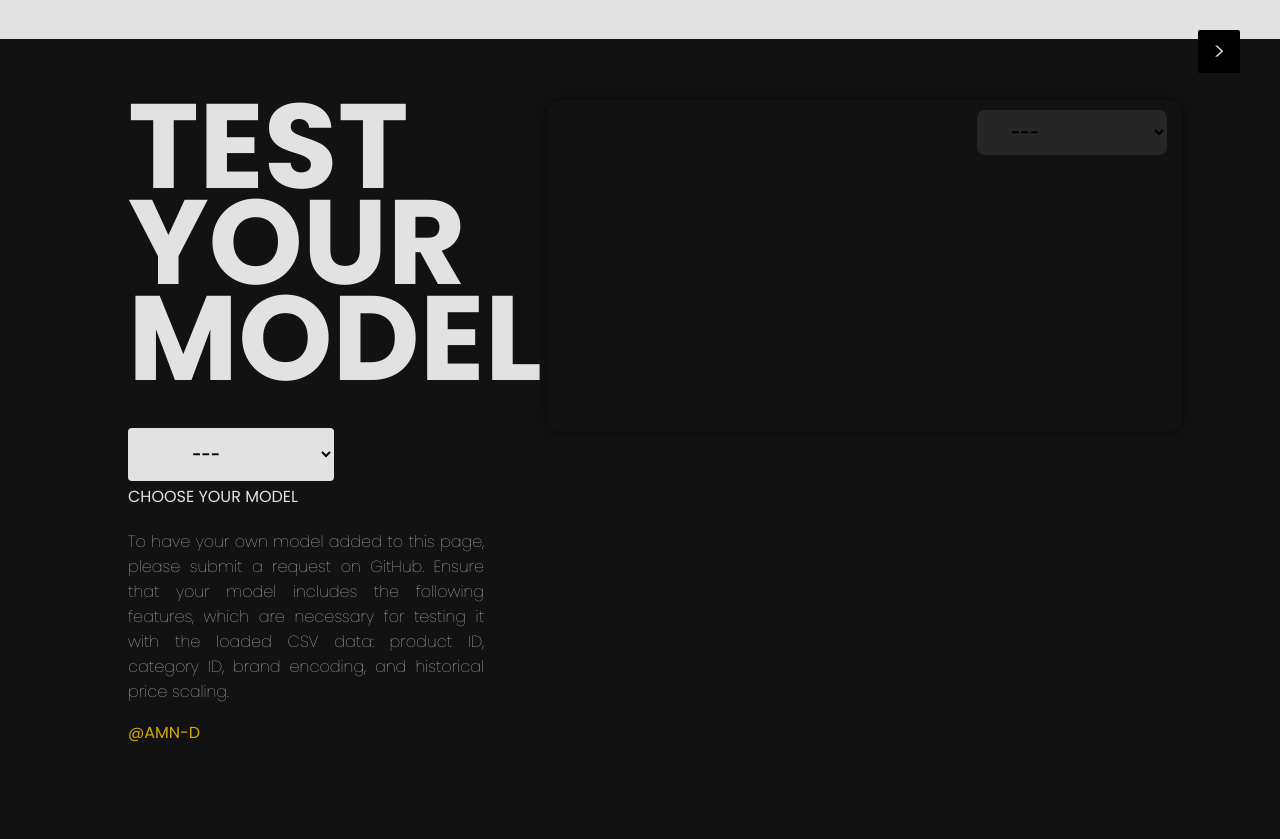
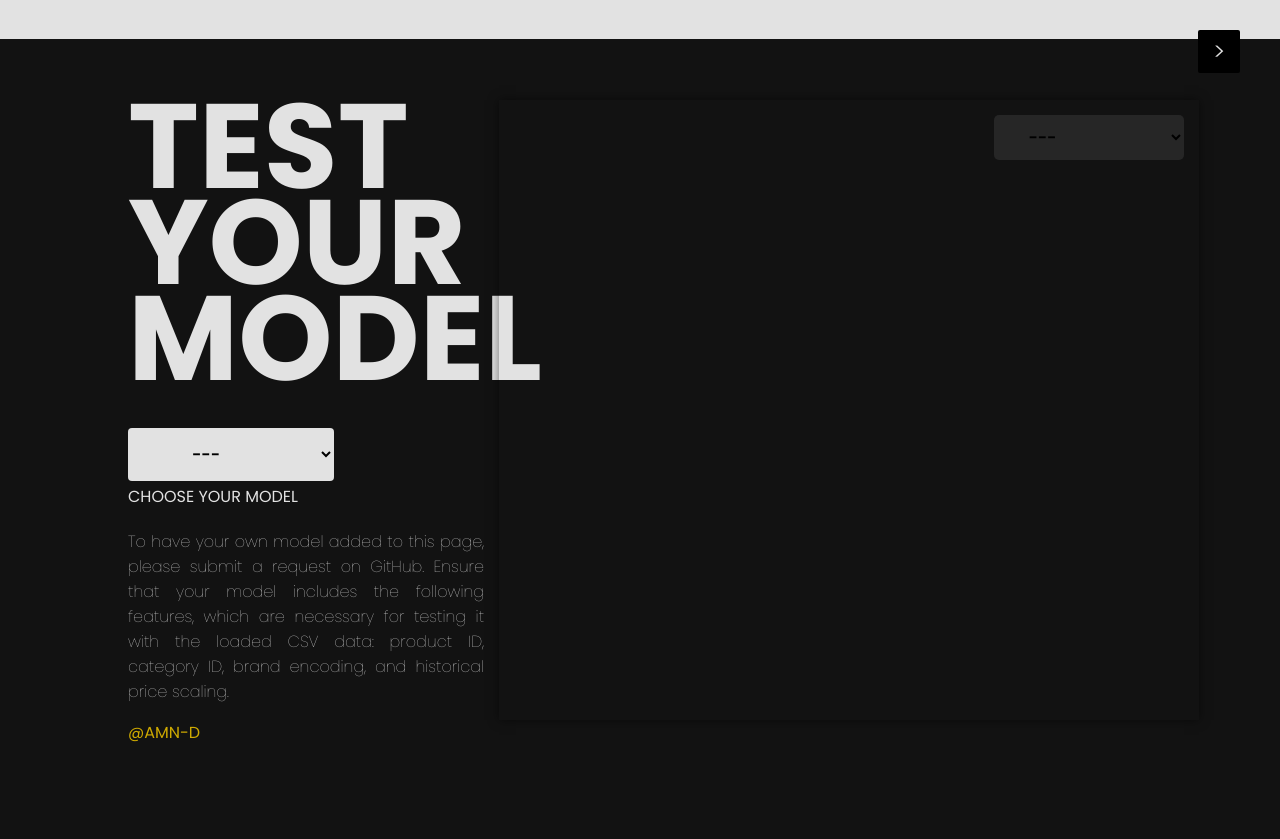
Before and after one commit to AMN-D/PRICEOPTIM, a Django app: template price_optimisation/files/templates/home.html in a window 1280 px wide. Shown: the part 687-1526 px from the top of the page. Run offline with Django 4.2, Linux system fonts and the light colour scheme; the template is opened without the code that fills it, so the values that code supplies are empty; a map, chart or similar area stays blank; some web fonts are replaced.

Commit message:
created main landing page

```diff
--- a/price_optimisation/files/static/chart.js
+++ b/price_optimisation/files/static/chart.js
@@ -1,23 +1,181 @@
+var currentChart = null;
+
+function reloadVisualizationDisplay() {
+    if (currentChart) {
+        currentChart.destroy();
+    }
+    var canvas = document.getElementById('plotCanvas');
+    var ctx = canvas.getContext('2d');
+    ctx.clearRect(0, 0, canvas.width, canvas.height);
+}
+
+function pltBarChart(actualData, predictedData) {
+
+    actualData = JSON.parse(actualData);
+    predictedData = JSON.parse(predictedData);
+
+    var canvas = document.getElementById('plotCanvas');
+    var ctx = canvas.getContext('2d');
+
+    var canvasWidth = 700;
+    var canvasHeight = 600;
+    canvas.width = canvasWidth;
+    canvas.height = canvasHeight;
+
+    var data = {
+        labels: actualData.map((value, index) => index), // Assuming index as labels
+        datasets: [{
+            label: 'Actual Data',
+            backgroundColor: 'rgba(207, 170, 1, 0.8)', // Adjust color as needed
+            data: actualData
+        }, {
+            label: 'Predicted Data',
+            backgroundColor: 'rgba(226, 226, 226, 0.8)', // Adjust color as needed
+            data: predictedData
+        }]
+    };
+    var options = {
+        scales: {
+            x: {
+                type: 'linear',
+                position: 'bottom'
+            },
+            y: {
+                type: 'linear',
+                position: 'left'
+            }
+        }
+    };
+
+    currentChart = new Chart(ctx, {
+        type: 'bar',
+        data: data,
+        options: options
+    });
+
+}
+
+function pltLineplot(actualData, predictedData) {
+
+    actualData = JSON.parse(actualData);
+    predictedData = JSON.parse(predictedData);
+
+    var canvas = document.getElementById('plotCanvas');
+    var ctx = canvas.getContext('2d');
+
+    var canvasWidth = 700;
+    var canvasHeight = 600;
+    canvas.width = canvasWidth;
+    canvas.height = canvasHeight;
+
+    var data = {
+        labels: actualData.map((value, index) => index),
+        datasets: [{
+            label: 'Actual Data',
+            borderColor: 'rgba(207, 170, 1, 0.8)',
+            data: actualData
+        }, {
+            label: 'Predicted Data',
+            borderColor: 'rgba(54, 162, 235, 0.8)',
+            data: predictedData
+        }]
+    };
+
+    var options = {
+        scales: {
+            x: {
+                type: 'linear',
+                position: 'bottom'
+            },
+            y: {
+                type: 'linear',
+                position: 'left'
+            }
+        }
+    };
+
+    currentChart = new Chart(ctx, {
+        type: 'line',
+        data: data,
+        options: options
+    });
+
+}
+
+function pltScatterplot(actualData, predictedData) {
+    // Parse actual and predicted data from string to array
+    actualData = JSON.parse(actualData);
+    predictedData = JSON.parse(predictedData);
+
+    // Get canvas element
+    var canvas = document.getElementById('plotCanvas');
+    var ctx = canvas.getContext('2d');
+
+    var canvasWidth = 700;
+    var canvasHeight = 600;
+    canvas.width = canvasWidth;
+    canvas.height = canvasHeight;
+
+    var data = {
+        datasets: [{
+            label: 'SCATTERPLOT',
+            backgroundColor: 'rgba(207, 170, 1, 0.8)',
+            data: actualData.map((value, index) => ({ x: value, y: predictedData[index] }))
+        }]
+    };
+
+    var options = {
+        scales: {
+            x: {
+                type: 'linear',
+                position: 'bottom'
+            },
+            y: {
+                type: 'linear',
+                position: 'left'
+            }
+        }
+    };
+
+    currentChart = new Chart(ctx, {
+        type: 'scatter',
+        data: data,
+        options: options
+    });
+
+}
+
+
+
 function printSelectedValue(actualData, predictedData) {
-    // Get the selected value from the dropdown
     var selectedValue = document.getElementById('visualSelector').value;
     var selectedModelValue = document.getElementById('modelSelector').value;
 
+    reloadVisualizationDisplay();
+
     if (selectedModelValue === '0') {
-        console.log("No model selected");
-        return;
-    }
-
-    var canvas = document.getElementById('plotCanvas');
-
-    if (selectedValue === '0') {
-        canvas.style.backgroundColor = 'red';
-        console.log("value 0:", actualData);
-    } else if (selectedValue === '1') {
-        canvas.style.backgroundColor = 'blue';
-        console.log("value 1:", predictedData);
-    } else if (selectedValue === '2') {
-        canvas.style.backgroundColor = 'green';
-        console.log("value 2:");
+        reloadVisualizationDisplay();
+        // Trigger a change event on the "visualSelector" element
+        const visualSelector = document.getElementById('visualSelector');
+        visualSelector.value = '0';
+        visualSelector.dispatchEvent(new Event('change'));
+    } else {
+        switch(selectedValue) {
+            case '0':
+                console.log("value 0:");
+                reloadVisualizationDisplay();
+                break;
+            case '1':
+                pltScatterplot(actualData, predictedData);
+                break;
+            case '2':
+                pltLineplot(actualData, predictedData);
+                break;
+            case '3':
+                pltBarChart(actualData, predictedData);
+                break;
+            default:
+                console.log("Invalid value");
+        }
     }
 }
--- a/price_optimisation/files/static/script.js
+++ b/price_optimisation/files/static/script.js
@@ -1,118 +1,3 @@
-/*
-var currentChart = null;
-
-function reloadVisualizationDisplay() {
-    if (currentChart) {
-        currentChart.destroy();
-    }
-    var canvas = document.getElementById('PlotCanvas');
-    var ctx = canvas.getContext('2d');
-    ctx.clearRect(0, 0, canvas.width, canvas.height);
-}
-
-function showScatterPlot(actualData, predictedData) {
-    reloadVisualizationDisplay();
-    var ctx = document.getElementById('PlotCanvas').getContext('2d');
-    var data = {
-        datasets: [{
-            label: 'Scatter Plot',
-            backgroundColor: 'rgba(255, 99, 132, 1)', // Adjust color as needed
-            data: actualData.map((value, index) => ({ x: value, y: predictedData[index] }))
-        }]
-    };
-    var options = {
-        scales: {
-            x: {
-                type: 'linear',
-                position: 'bottom'
-            },
-            y: {
-                type: 'linear',
-                position: 'left'
-            }
-        }
-    };
-    currentChart = new Chart(ctx, {
-        type: 'scatter',
-        data: data,
-        options: options
-    });
-    document.getElementById('visualization-btn').textContent = "Scatter Plot ▼";
-}
-
-function showLinePlot(actualData, predictedData) {
-    reloadVisualizationDisplay();
-    var ctx = document.getElementById('PlotCanvas').getContext('2d');
-    var data = {
-        labels: actualData.map((value, index) => index), // Assuming index as labels
-        datasets: [{
-            label: 'Actual Data',
-            borderColor: 'rgba(255, 99, 132, 1)',
-            data: actualData
-        }, {
-            label: 'Predicted Data',
-            borderColor: 'rgba(54, 162, 235, 1)',
-            data: predictedData
-        }]
-    };
-    var options = {
-        scales: {
-            x: {
-                type: 'linear',
-                position: 'bottom'
-            },
-            y: {
-                type: 'linear',
-                position: 'left'
-            }
-        }
-    };
-    currentChart = new Chart(ctx, {
-        type: 'line',
-        data: data,
-        options: options
-    });
-    document.getElementById('visualization-btn').textContent = "Line Plot ▼";
-}
-
-function showBarChart(actualData, predictedData) {
-    reloadVisualizationDisplay();
-    var ctx = document.getElementById('PlotCanvas').getContext('2d');
-    var data = {
-        labels: actualData.map((value, index) => index), // Assuming index as labels
-        datasets: [{
-            label: 'Actual Data',
-            backgroundColor: 'rgba(255, 99, 132, 0.6)', // Adjust color as needed
-            data: actualData
-        }, {
-            label: 'Predicted Data',
-            backgroundColor: 'rgba(54, 162, 235, 0.6)', // Adjust color as needed
-            data: predictedData
-        }]
-    };
-    var options = {
-        scales: {
-            x: {
-                type: 'linear',
-                position: 'bottom'
-            },
-            y: {
-                type: 'linear',
-                position: 'left'
-            }
-        }
-    };
-    currentChart = new Chart(ctx, {
-        type: 'bar',
-        data: data,
-        options: options
-    });
-    document.getElementById('visualization-btn').textContent = "Bar Chart ▼";
-}
-*/
-
-/*NEW*/
-
 let lastScrollTop = 0;
 const header = document.querySelector('.base-header');
 const headerHeight = header.offsetHeight; // Get the height of the header
@@ -131,11 +16,3 @@ window.addEventListener("scroll", function() {
     }
     lastScrollTop = currentScroll <= 0 ? 0 : currentScroll;
 }, false);
-
-document.getElementById('modelSelector').addEventListener('change', function() {
-    var selectedValue = this.value; // Get the selected value
-    // Send an AJAX request to the server
-    var xhr = new XMLHttpRequest();
-    xhr.open('GET', '/?model=' + selectedValue, true); // Send selected value to homepage view
-    xhr.send();
-});
--- a/price_optimisation/files/static/style.css
+++ b/price_optimisation/files/static/style.css
@@ -422,22 +422,28 @@ body {
 }
 
 .body-main-anal-canvas {
-    width: 100%;
+    width: 700px;
+    height: 620px;
     margin-top: 10%;
-    position: relative;
+    position: absolute;
+    box-shadow: 0 0 10px rgba(0, 0, 0, 0.5);
+    transition: box-shadow 0.3s ease;
+}
+
+.body-main-anal-canvas:hover {
+    box-shadow: 0 0 20px rgba(0, 0, 0, 0.8);
 }
 
 .body-main-anal-canvas canvas {
-    width: 100%;
     border-radius: 15px;
-    box-shadow: 0 0 10px rgba(0, 0, 0, 0.5);
     padding: 15px;
+    padding-bottom: 0;
 }
 
 .body-main-anal-canvas-wrapper {
     position: absolute;
-    top: 10px;
-    right: -15px;
+    top: 15px;
+    right: 15px;
     z-index: 1;
 }
 
@@ -448,7 +454,7 @@ body {
     font-size: 16px;
     padding: 10px 30px;
     border: none;
-    border-radius: 8px;
+    border-radius: 5px;
     background-color: #262626;
     color: var(--font-color);
     cursor: pointer;
--- a/price_optimisation/files/templates/base.html
+++ b/price_optimisation/files/templates/base.html
@@ -8,7 +8,6 @@
     <link rel="stylesheet" href="{% static 'style.css' %}">
 </head>
 <body>
-
     {% block head %}
     <header class="base-header">
         <div class="base-header-container-left">
@@ -43,7 +42,7 @@
     {% block start %}
     <div class="body-main">
         <div class="body-main-scroll">
-            <button>></button>
+            <button id="scrollButton">></button>
         </div>
         <div class="body-main-custom">
             <div class="body-container">
@@ -83,7 +82,7 @@
                         <h1>MODEL</h1>
                     </div>
                     <div class="body-main-anal-selector">
-                        <select id="modelSelector" name="model">
+                        <select id="modelSelector" name="model" onchange="printSelectedValue('{{actual_data}}','{{predicted_data}}')">
                             <option value="0">---</option>
                             <option value="1">LOWKEY</option>
                         </select>
@@ -102,10 +101,11 @@
                     <div class="body-main-anal-canvas">
                         <canvas id="plotCanvas"></canvas>
                         <div class="body-main-anal-canvas-wrapper">
-                            <select id="visualSelector" name="model" onchange="printSelectedValue(`{{ actual_data }}`, `{{ predicted_data }}`)">
+                            <select id="visualSelector" name="model" onchange="printSelectedValue('{{actual_data}}','{{predicted_data}}')">
                                 <option value="0">---</option>
                                 <option value="1">SCATTERPLOT</option>
                                 <option value="2">LINEPLOT</option>
+                                <option value="3">BARCHART</option>
                             </select>
                         </div>
                     </div>
```
Also changed, not shown: price_optimisation/files/views.py (+14 -19 lines).
